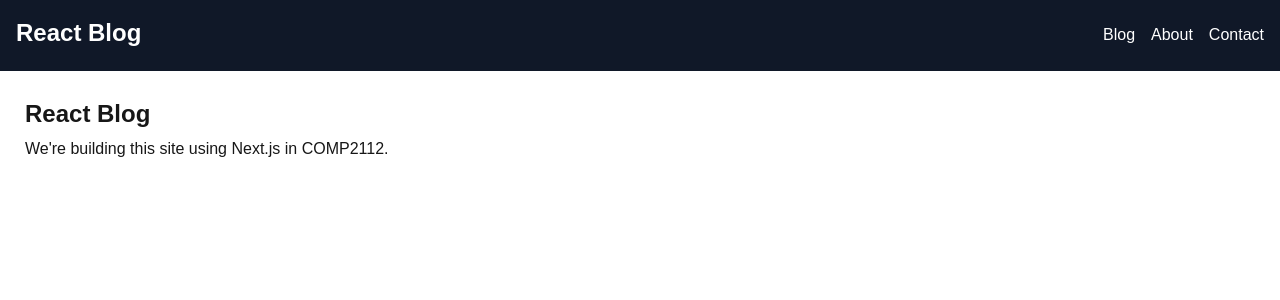
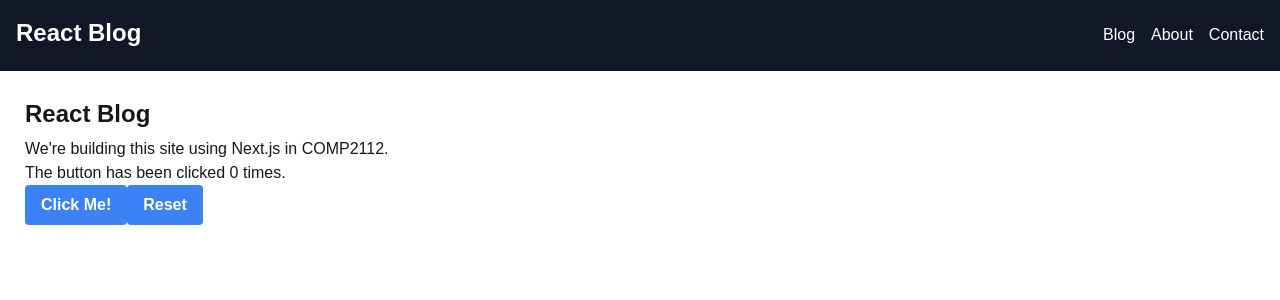
Before and after one commit to ifotn/comp2112-react-blog-f26, a Next.js app: page / in a window 1280 px wide. Shown: the top 300 px of the page. Built offline with nearby package versions, Linux system fonts and the light colour scheme.

Commit message:
l3/3 - state e.g. w/counter

```diff
--- a/app/page.tsx
+++ b/app/page.tsx
@@ -1,8 +1,29 @@
+'use client';
+
+import { useState } from "react";
+
 export default function Home() {
+    // create state variable to hold a counter
+    const [counter, setCounter] = useState<number>(0);
+
+    // event handler for button
+    const handleClick = () => {
+        setCounter(counter + 1);
+    }
+
+    const handleReset = () => {
+        setCounter(0);
+    }
+
   return (
       <main>
         <h1>React Blog</h1>
         <p>We&apos;re building this site using Next.js in COMP2112.</p>
+        <section>
+            <p>The button has been clicked {counter} times.</p>
+            <button onClick={handleClick}>Click Me!</button>
+            <button onClick={handleReset}>Reset</button>
+        </section>
       </main>
    );
 }
```
